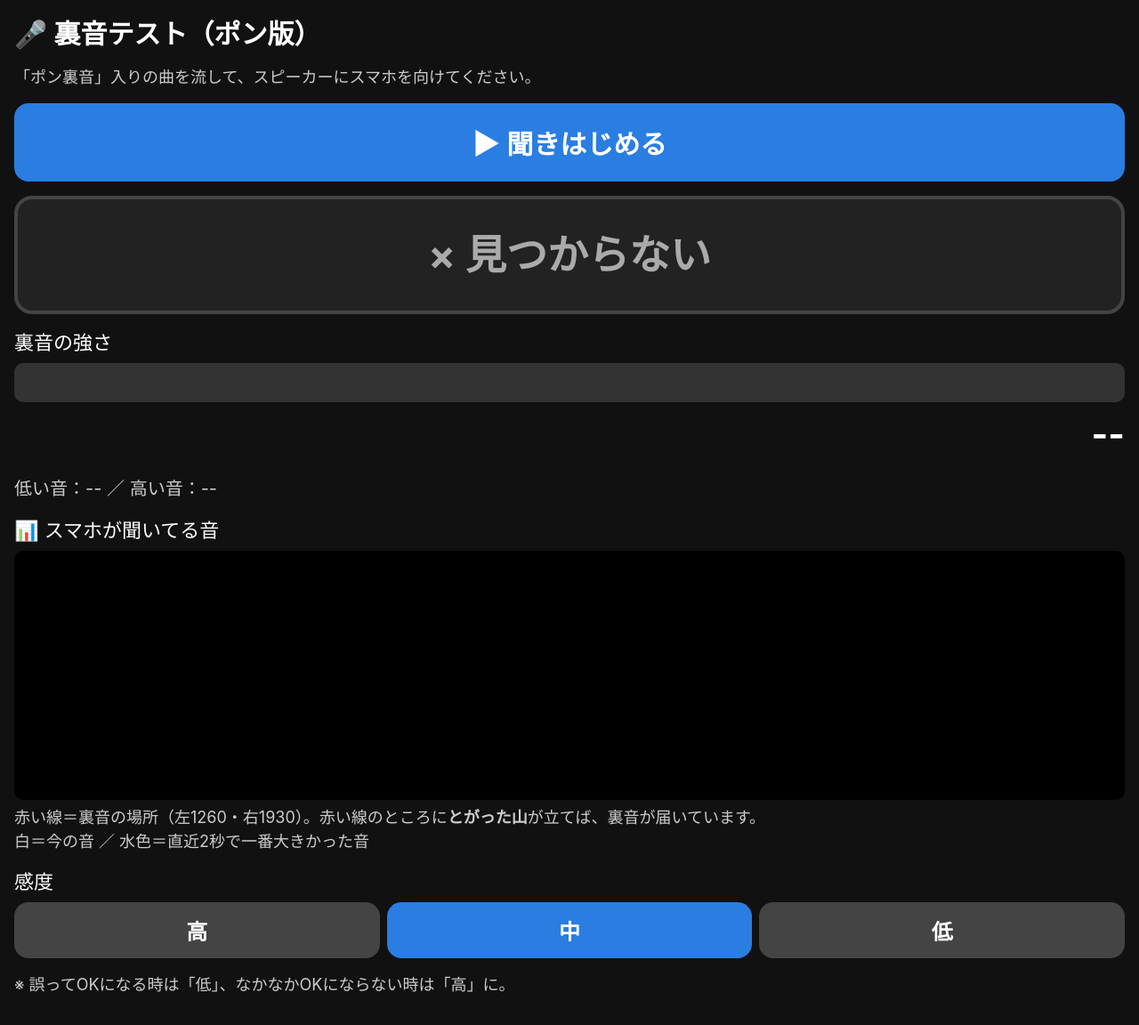
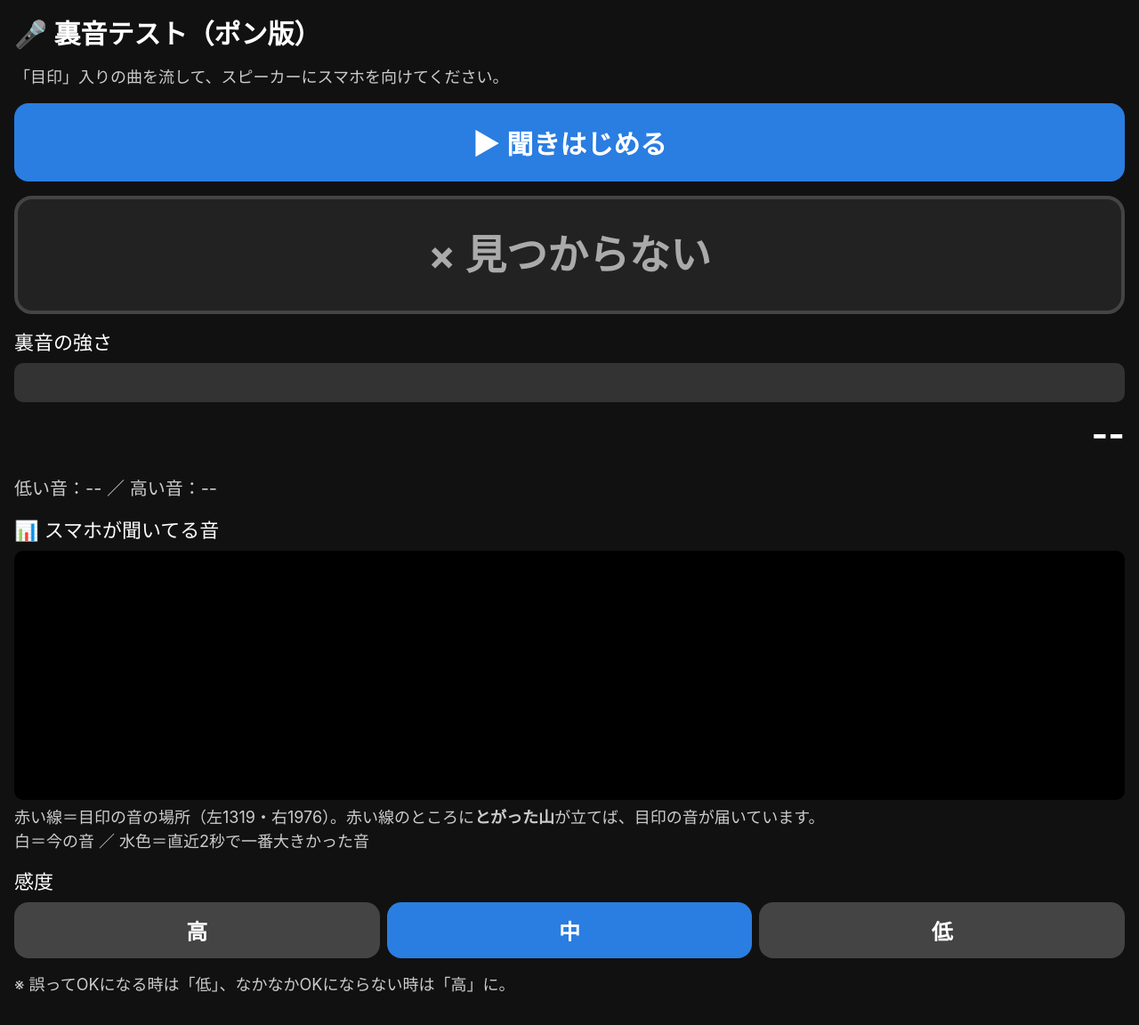
Before and after one commit to kawamurabousai-afk/checker, a plain HTML site: page uraon_test.html in a window 1280 px wide. Shown: the whole page at 89% size. Drawn offline with Linux system fonts and the light colour scheme.

Commit message:
Add files via upload

```diff
--- a/uraon_test.html
+++ b/uraon_test.html
@@ -45,7 +45,7 @@
 </head>
 <body>
   <h1>🎤 裏音テスト（ポン版）</h1>
-  <div class="note">「ポン裏音」入りの曲を流して、スピーカーにスマホを向けてください。</div>
+  <div class="note">「目印」入りの曲を流して、スピーカーにスマホを向けてください。</div>
 
   <button id="startBtn">▶ 聞きはじめる</button>
 
@@ -58,7 +58,7 @@
 
   <div class="label">📊 スマホが聞いてる音</div>
   <canvas id="cv"></canvas>
-  <div class="legend">赤い線＝裏音の場所（左1260・右1930）。赤い線のところに<b>とがった山</b>が立てば、裏音が届いています。<br>白＝今の音 ／ 水色＝直近2秒で一番大きかった音</div>
+  <div class="legend">赤い線＝目印の音の場所（左1319・右1976）。赤い線のところに<b>とがった山</b>が立てば、目印の音が届いています。<br>白＝今の音 ／ 水色＝直近2秒で一番大きかった音</div>
 
   <div class="label">感度</div>
   <div class="sens">
@@ -71,7 +71,7 @@
   <div class="warn" id="msg"></div>
 
 <script>
-const F1 = 1260, F2 = 1930;   // 裏音の高さ
+const F1 = 1318.5, F2 = 1975.5;   // 目印の音の高さ（ミとシ）
 const WIN = 24;              // 2.4秒分を見る（0.1秒×24）
 const PERIOD = 8;            // ポンの間隔 0.8秒（0.1秒×8）
 const HOLD = 20;             // OKを2秒は保つ
```
